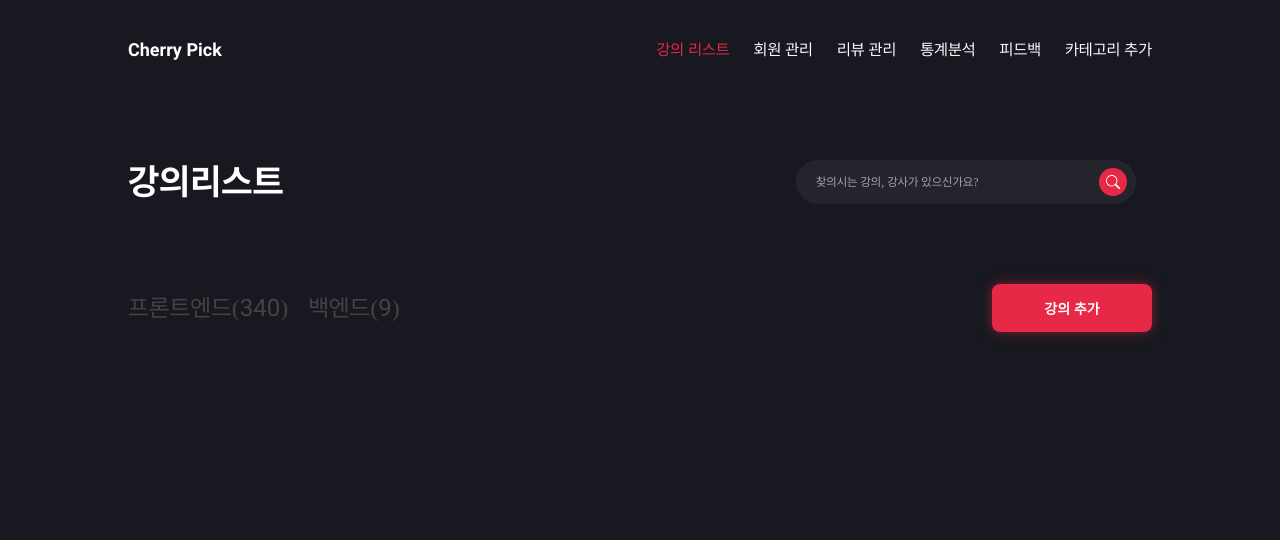
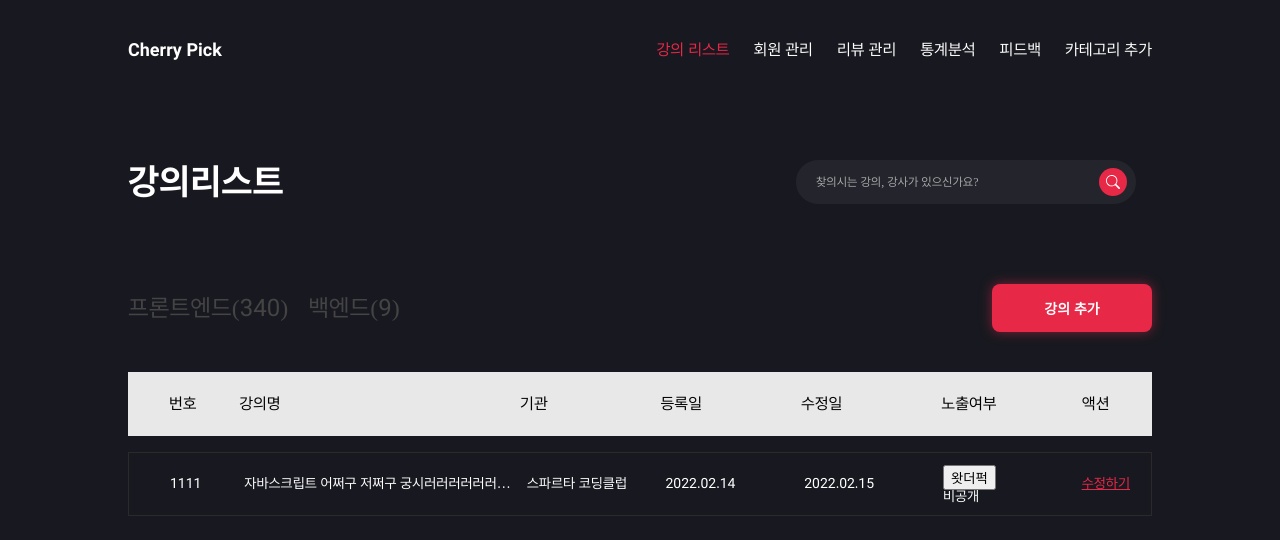
Before and after one commit to cjy0019/cherry-front, a React app: page /admin/lecture-list in a window 1280 px wide. Shown: the top 540 px of the page. Built offline with nearby package versions, Linux system fonts and the light colour scheme.

Commit message:
feat : 강의리스트 아이템[#70]

```diff
--- /dev/null
+++ b/src/components/molecules/admin/lecture-list/LectureListItem.jsx
@@ -0,0 +1,80 @@
+import React from 'react';
+import { Link } from 'react-router-dom';
+import styled from 'styled-components';
+import palette from '../../../../style/palette';
+
+const LectureListItem = () => {
+  return (
+    <Container>
+      <li>1111</li>
+      <li>자바스크립트 어쩌구 저쩌구 궁시러러러러러러러러 덩기덕러러</li>
+      <li>스파르타 코딩클럽</li>
+      <li>2022.02.14</li>
+      <li>2022.02.15</li>
+      <li>
+        <div>
+          <button>왓더퍽</button>
+          <p>비공개</p>
+        </div>
+      </li>
+      <li>
+        <StyledLink to='/'>수정하기</StyledLink>
+      </li>
+    </Container>
+  );
+};
+
+const Container = styled.ul`
+  display: flex;
+  justify-content: center;
+  align-items: center;
+
+  font-weight: 400;
+  font-size: 0.875rem;
+  color: ${palette.textWhite};
+
+  padding-left: 4%;
+
+  width: 100%;
+  height: 64px;
+
+  border: 1px solid ${palette.lineGray};
+
+  & > li:nth-of-type(1) {
+    flex: 1;
+  }
+
+  & > li:nth-of-type(2) {
+    flex: 4;
+    padding: 0 5px;
+    overflow: hidden;
+    text-overflow: ellipsis;
+    white-space: nowrap;
+  }
+
+  & > li:nth-of-type(3) {
+    flex: 2;
+  }
+
+  & > li:nth-of-type(4) {
+    flex: 2;
+  }
+
+  & > li:nth-of-type(5) {
+    flex: 2;
+  }
+
+  & > li:nth-of-type(6) {
+    flex: 2;
+  }
+
+  & > li:nth-of-type(7) {
+    flex: 1;
+  }
+`;
+
+const StyledLink = styled(Link)`
+  color: ${palette.pointRed};
+`;
+
+export default LectureListItem;
--- a/src/components/templates/admin/LectureListTemplate.jsx
+++ b/src/components/templates/admin/LectureListTemplate.jsx
@@ -6,6 +6,7 @@ import palette from '../../../style/palette';
 import AdminHeader from '../../molecules/admin/header/AdminHeader';
 import SearchInput from '../../UI/atoms/input/SearchInput';
 import CherryPickStartButton from '../../UI/atoms/buttons/CherryPickStartButton';
+import LectureListItem from '../../molecules/admin/lecture-list/LectureListItem';
 
 const LectureListTemplate = () => {
   return (
@@ -32,6 +33,24 @@ const LectureListTemplate = () => {
           <CherryPickStartButton>강의 추가</CherryPickStartButton>
         </CenterWrapper>
       </LinkButtonContainer>
+
+      <Table>
+        <CenterWrapper>
+          <TableTitles>
+            <li>번호</li>
+            <li>강의명</li>
+            <li>기관</li>
+            <li>등록일</li>
+            <li>수정일</li>
+            <li>노출여부</li>
+            <li>액션</li>
+          </TableTitles>
+        </CenterWrapper>
+
+        <CenterWrapper>
+          <LectureListItem />
+        </CenterWrapper>
+      </Table>
     </>
   );
 };
@@ -89,4 +108,55 @@ const StyledLink = styled(Link)`
   text-decoration: none;
 `;
 
+const Table = styled.div`
+  display: flex;
+  flex-direction: column;
+  align-items: center;
+
+  gap: 16px;
+
+  margin-top: 40px;
+`;
+
+const TableTitles = styled.ul`
+  display: flex;
+  align-items: center;
+  justify-content: center;
+
+  padding-left: 4%;
+
+  width: 100%;
+  height: 64px;
+
+  background-color: ${palette.text2};
+
+  & > li:nth-of-type(1) {
+    flex: 1;
+  }
+
+  & > li:nth-of-type(2) {
+    flex: 4;
+  }
+
+  & > li:nth-of-type(3) {
+    flex: 2;
+  }
+
+  & > li:nth-of-type(4) {
+    flex: 2;
+  }
+
+  & > li:nth-of-type(5) {
+    flex: 2;
+  }
+
+  & > li:nth-of-type(6) {
+    flex: 2;
+  }
+
+  & > li:nth-of-type(7) {
+    flex: 1;
+  }
+`;
+
 export default LectureListTemplate;
```
